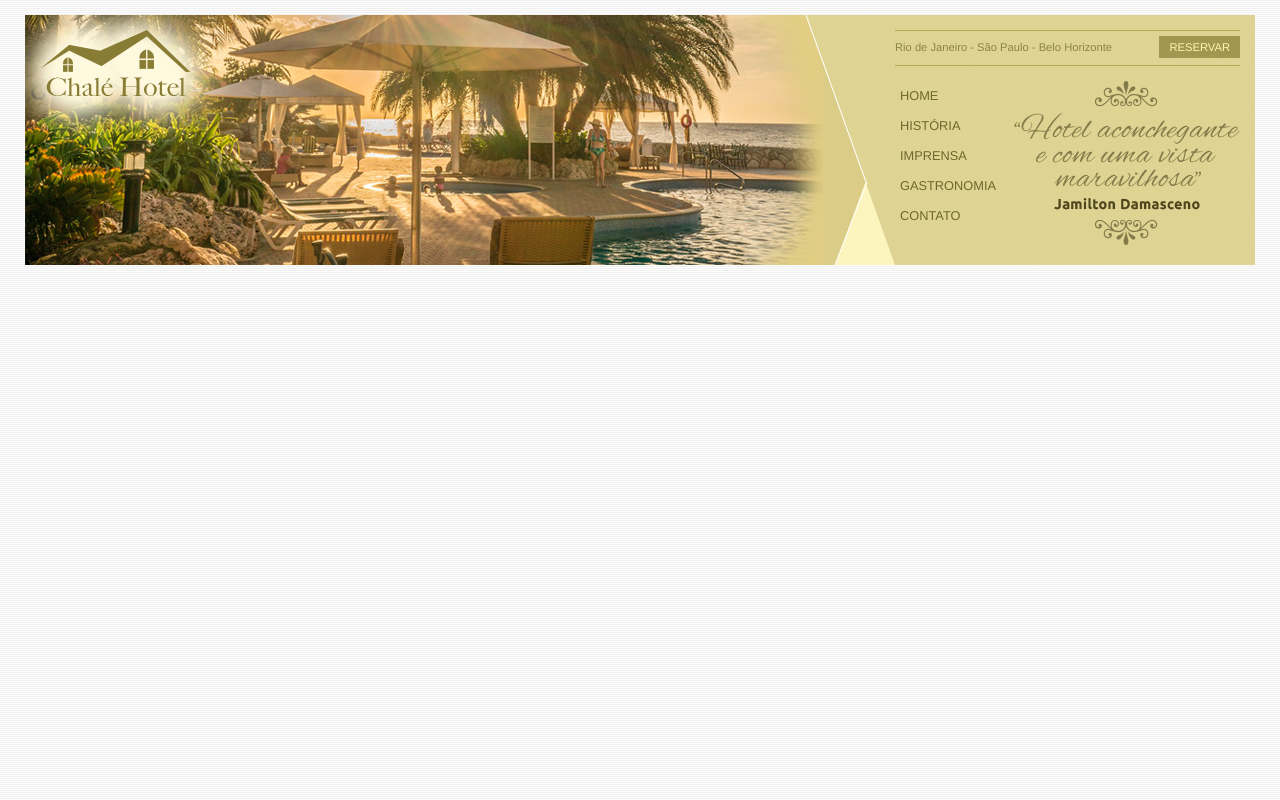
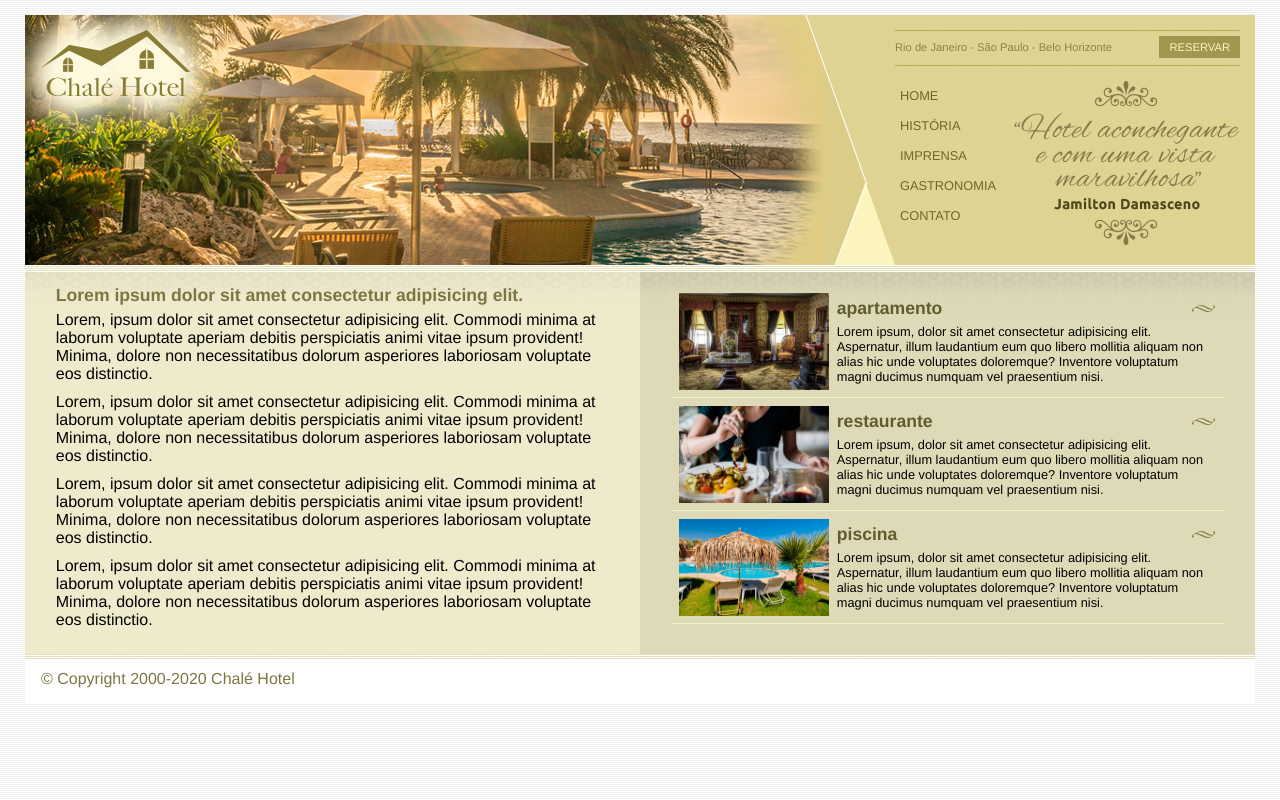
Before and after one commit to annyaotto/Projeto-Chal--Hotel, a plain HTML site: page documentos/index.html in a window 1280 px wide. Drawn offline with Linux system fonts and the light colour scheme; files whose address does not match are found by name.

Commit message:
final commit

```diff
--- a/documentos/index.html
+++ b/documentos/index.html
@@ -50,9 +50,58 @@
              </div>
              </div>
 
+             <div id="container">
+
+             <div id="area-principal">
+              <div class="conteudo">
+                   <h2>Lorem ipsum dolor sit amet consectetur adipisicing elit.</h2>
+                   <p>Lorem, ipsum dolor sit amet consectetur adipisicing elit. Commodi minima at laborum voluptate aperiam debitis perspiciatis animi vitae ipsum provident! Minima, dolore non necessitatibus dolorum asperiores laboriosam voluptate eos distinctio.</p>
+                   <p>Lorem, ipsum dolor sit amet consectetur adipisicing elit. Commodi minima at laborum voluptate aperiam debitis perspiciatis animi vitae ipsum provident! Minima, dolore non necessitatibus dolorum asperiores laboriosam voluptate eos distinctio.</p>
+                   <p>Lorem, ipsum dolor sit amet consectetur adipisicing elit. Commodi minima at laborum voluptate aperiam debitis perspiciatis animi vitae ipsum provident! Minima, dolore non necessitatibus dolorum asperiores laboriosam voluptate eos distinctio.</p>
+                   <p>Lorem, ipsum dolor sit amet consectetur adipisicing elit. Commodi minima at laborum voluptate aperiam debitis perspiciatis animi vitae ipsum provident! Minima, dolore non necessitatibus dolorum asperiores laboriosam voluptate eos distinctio.</p>
+
+                </div>
+                </div>
+
+             <div id="area-lateral">
+                <div class="conteudo">
+
+                    <ul id="beneficios">
+                    <li>
+                      <a href="">
+                          <img src="C:\Users\user\Desktop\Projeto Chalé Hotel\imagens\apartamento.jpg" width="150" alt="apartamento">
+                          <h3>apartamento</h3>
+                          <p> Lorem ipsum, dolor sit amet consectetur adipisicing elit. Aspernatur, illum laudantium eum quo libero mollitia aliquam non alias hic unde voluptates doloremque? Inventore voluptatum magni ducimus numquam vel praesentium nisi.</p>
+                       </a>
+                    </li>
+
+                      <li>
+                        <a href="">
+                            <img src="C:\Users\user\Desktop\Projeto Chalé Hotel\imagens\restaurante.jpg" width="150" alt="restaurante">
+                            <h3>restaurante</h3>
+                            <p> Lorem ipsum, dolor sit amet consectetur adipisicing elit. Aspernatur, illum laudantium eum quo libero mollitia aliquam non alias hic unde voluptates doloremque? Inventore voluptatum magni ducimus numquam vel praesentium nisi.</p>
+                         </a>
+                      </li>
+
+                      <li>
+                          <a href="">
+                              <img src= "C:\Users\user\Desktop\Projeto Chalé Hotel\imagens\piscina.jpg" width="150" alt="piscina">
+                              <h3>piscina</h3>
+                              <p> Lorem ipsum, dolor sit amet consectetur adipisicing elit. Aspernatur, illum laudantium eum quo libero mollitia aliquam non alias hic unde voluptates doloremque? Inventore voluptatum magni ducimus numquam vel praesentium nisi.</p>
+                           </a>
+                        </li>
+
+                 </ul>
+
+
+                </div>
              </div>
 
 
+             </div>
 
+              <div id="rodape">
+                   <span> &copy; Copyright 2000-2020 Chalé Hotel</span>
+             </div>
 </body>
 </html>
--- a/documentos/style.css
+++ b/documentos/style.css
@@ -10,9 +10,9 @@ body {
 }
 
 #container {
-    background: #ede9cc;
+    background: url(../imagens/bg-container.png) top center repeat-y;
     margin: 0 auto;
-    min-width: 740px;
+    min-width: 230px;
     max-width: 1230px;
 }
 
@@ -95,6 +95,7 @@ ul {
     margin: 0;
     padding: 0;
     list-style: none;
+    display: flexbox;
 }
 
 #navegacao {
@@ -118,3 +119,78 @@ ul#navegacao a:hover{
     height: 164px;
     float: right;
 }
+
+#area-principal {
+    float: left;
+    width: 50%;
+    background: url(../imagens/bg-area-principal.png) top left repeat-x;
+    padding: 15px 0px;
+}
+
+#area-lateral {
+    float: right;
+    width: 50%;
+    background: url(../imagens/bg-area-lateral.png) top left repeat-x;
+    padding: 20px 0px;
+}
+
+.conteudo {
+    margin: 0 auto;
+    width: 90%;
+}
+
+#rodape {
+    clear: both;
+    padding: 16px;
+    background: #fff url(../imagens/bg-rodape.png) repeat-x top;
+    color: #7d7640;
+}
+
+h2 {
+    color: #7d7640;
+    font-size: 1.1em;
+    padding: 5px 0px;
+}
+
+p {
+    font-size: 1em;
+    margin-bottom: 10px;
+}
+
+#beneficios li {
+      padding: 8px;
+      border-bottom: 1px solid #f3efcb;
+      height: 6em;
+}
+
+#beneficios li a img {
+    float: left;
+    margin-right: 8px;
+}
+
+#beneficios li a p{
+    font-size: 0.8em;
+    color: #000;
+}
+
+#beneficios li a h3 {
+    font-size: 1.1em;
+    color: #615b2d;
+    padding: 5px 0;
+    background: url(../imagens/ornamento.png) no-repeat center right;
+}
+
+#beneficios li:hover {
+    background: #fdf6fd
+}
+
+@media (max-width: 1024px) {
+    #area-principal, #area-lateral {
+        width: 100%;
+    }
+
+    #beneficios li {
+        padding: 10px;
+        font-size: 0.9em;
+    }
+}
```
